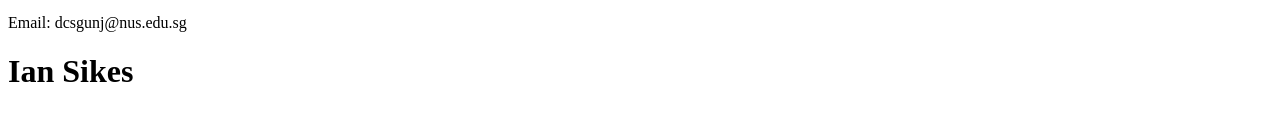
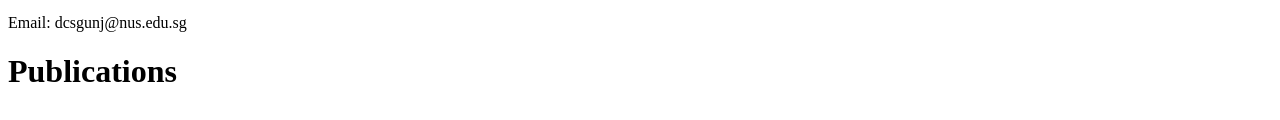
Before and after one commit to gunjankumar1024/gunjankumar1024.github.io, a plain HTML site: page index.html in a window 1280 px wide. Shown: the part 140-260 px from the top of the page. Drawn offline with Linux system fonts and the light colour scheme.

Commit message:
Update index.html

```diff
--- a/index.html
+++ b/index.html
@@ -15,6 +15,6 @@ Together with  a few colleagues, I helped to organize
 the <a href="https://www.google.com/url?q=https%3A%2F%2Fwww.comp.nus.edu.sg%2F~tvanbr%2Falgotheory22-23.html&sa=D">AlgoTheory seminar</a>  at NUS.
 
 <p>Email: dcsgunj@nus.edu.sg</p>
-<h1>Ian Sikes</h1>
+<h1>Publications</h1>
   </body>
 </html>
```
